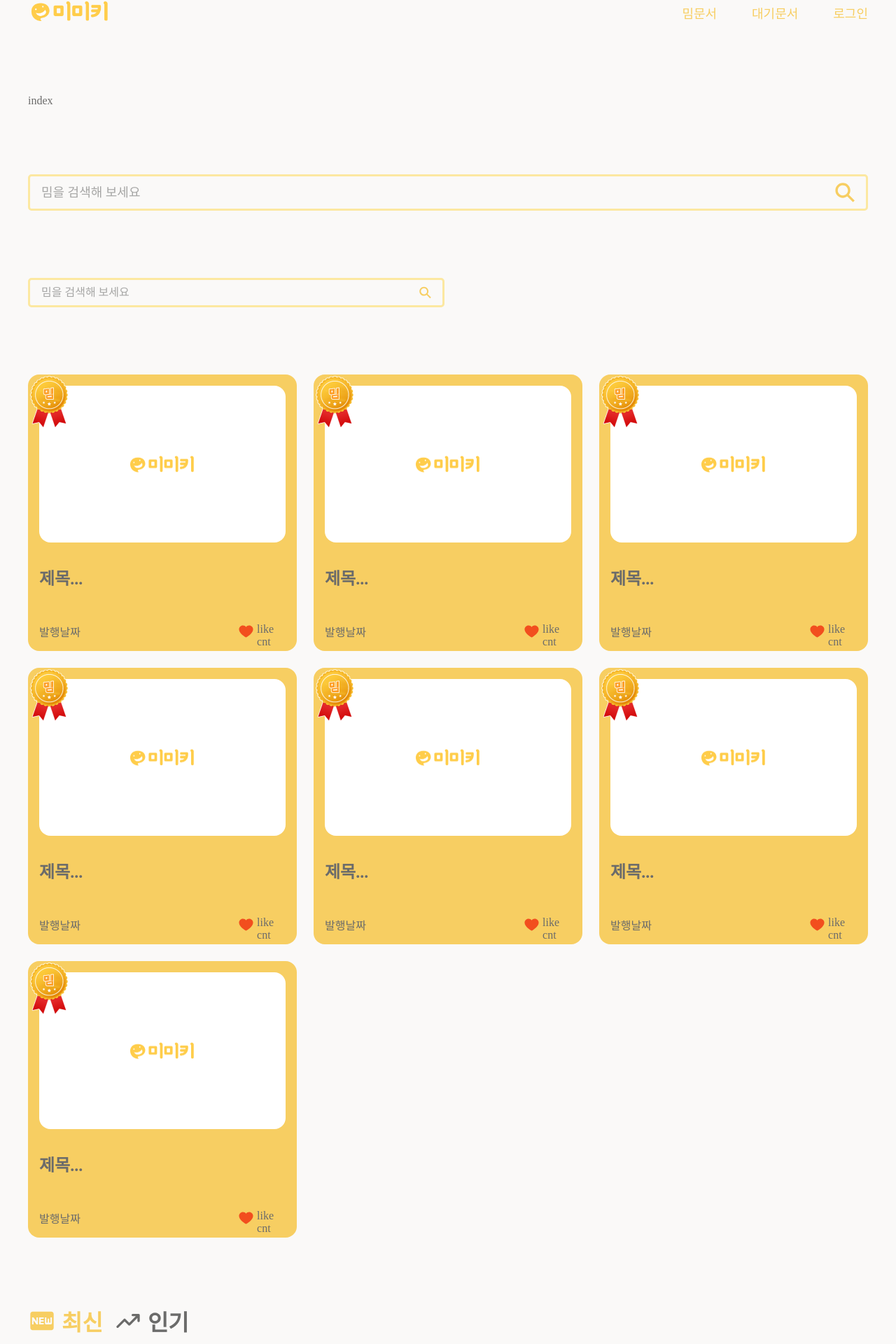
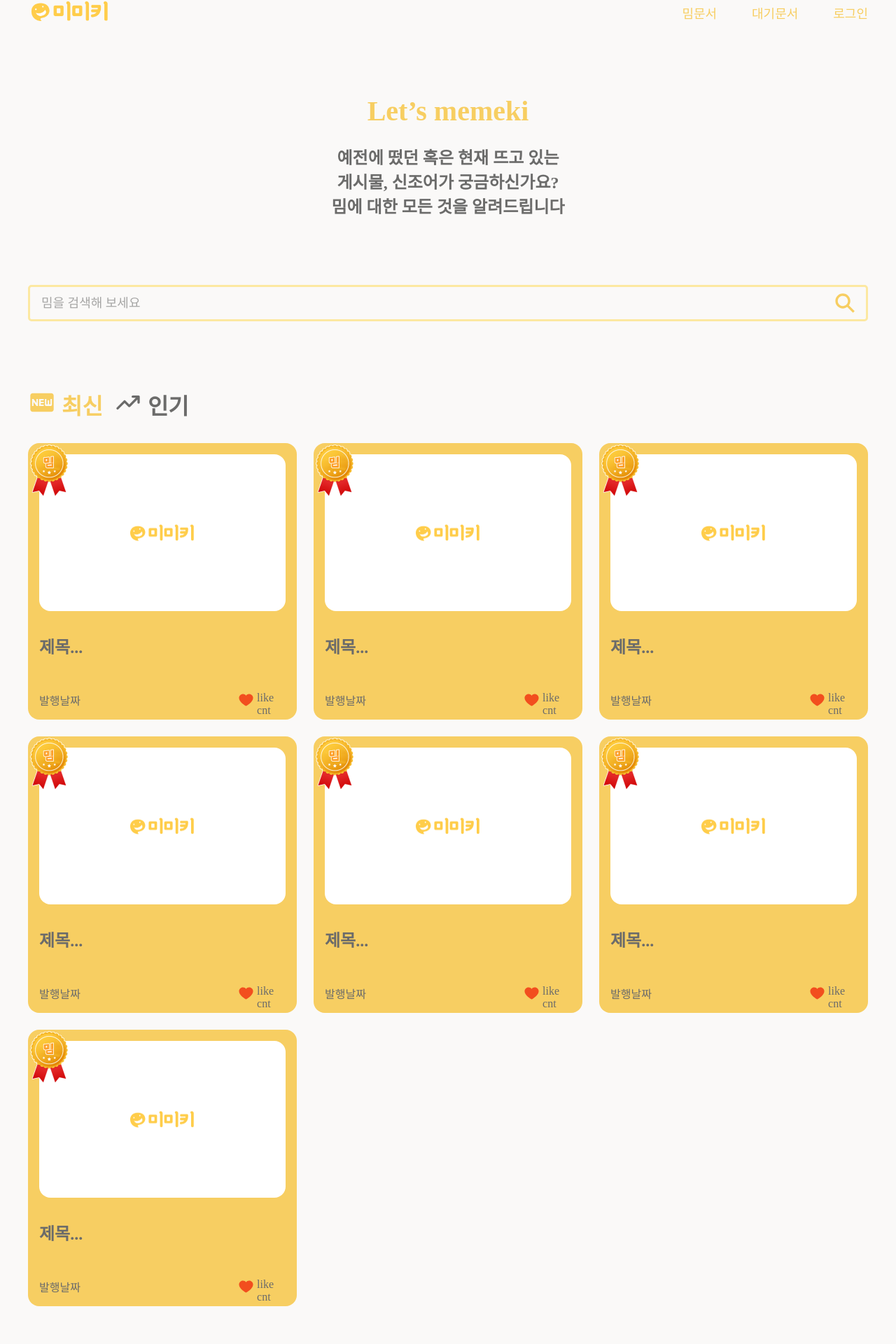
Before and after one commit to jungsungwook/memeki-front, a React (Create React App) app: page / in a window 1280 px wide. Shown: the part 25-1945 px from the top of the page at 70% size. Built offline with nearby package versions, Linux system fonts and the light colour scheme; a web font is replaced by a local one.

Commit message:
Feat - 밈문서 페이지 & 대기문서 페이지 UI (#1)

```diff
--- a/src/component/emotion/Component.tsx
+++ b/src/component/emotion/Component.tsx
@@ -20,7 +20,9 @@ import { ReactComponent as RecentIcon } from '../../assets/images/recent.svg';
 import { ReactComponent as PopularIcon } from '../../assets/images/popular.svg';
 import { ReactComponent as GlobalIcon } from '../../assets/images/global.svg';
 import { ReactComponent as YearIcon } from '../../assets/images/year.svg';
+import { ReactComponent as DocIcon } from '../../assets/images/pending.svg';
 import selectOptions from '../../json/selectOptions';
+import { SpaceContainer } from './GlobalStyle';
 
 export const SelectBox = ({
   type, // onClick,
@@ -255,24 +257,7 @@ export const MemeBoxList = ({ children }: ContainerType) => {
   );
 };
 
-// 가로 사이의 간격을 멀게 하는 컴포넌트
-export const SpaceBox = ({ children }: ContainerType) => {
-  return (
-    <div
-      css={css`
-        width: 100%;
-        display: flex;
-        flex-direction: row;
-        justify-content: space-between;
-        align-items: center;
-      `}
-    >
-      {children}
-    </div>
-  );
-};
-
-const SortButton = ({ type, isSelect, onClick }: SortButtonType) => {
+export const SortButton = ({ type, isSelect, onClick }: SortButtonType) => {
   const color = isSelect
     ? `${theme.palette.primary[500]}`
     : `${theme.palette.gray[500]}`;
@@ -290,16 +275,23 @@ const SortButton = ({ type, isSelect, onClick }: SortButtonType) => {
     case 'year':
       imgIcon = [<YearIcon fill={color} />, '년도별'];
       break;
+    case 'pendingDoc':
+      imgIcon = [<DocIcon fill={color} />, '대기 문서'];
+      break;
+    case 'defaultDoc':
+      imgIcon = [<DocIcon fill={color} />, '추천 문서'];
+      break;
     default: // do nothing;
       break;
   }
 
   return (
     <button
+      key={type}
       type="button"
       onClick={onClick}
       css={css`
-        cursor: pointer;
+        cursor: ${onClick ? 'pointer' : 'default'};
         ${theme.typography.header1};
         color: ${color};
         display: flex;
@@ -334,20 +326,18 @@ export const SortButtonList = ({ main }: SortButtonListType) => {
 
   const buttonList: SortButtonType[] = [
     {
-      id: main ? 'recent' : 'global',
       type: main ? 'recent' : 'global',
       isSelect: firstCategory,
       onClick: handleToggleButton1,
     },
     {
-      id: main ? 'popular' : 'year',
       type: main ? 'popular' : 'year',
       isSelect: secondCategory,
       onClick: handleToggleButton2,
     },
   ];
   return (
-    <SpaceBox>
+    <SpaceContainer>
       <div
         css={css`
           display: flex;
@@ -356,7 +346,7 @@ export const SortButtonList = ({ main }: SortButtonListType) => {
       >
         {buttonList.map((button) => (
           <SortButton
-            key={button.id}
+            key={button.type}
             type={button.type}
             isSelect={button.isSelect}
             onClick={button.onClick}
@@ -364,7 +354,7 @@ export const SortButtonList = ({ main }: SortButtonListType) => {
         ))}
       </div>
       {selectedOption !== 'recent' && <SelectBox type={selectedOption} />}
-    </SpaceBox>
+    </SpaceContainer>
   );
 };
 
@@ -391,6 +381,8 @@ export const ButtonBox = ({
     `,
   };
   const buttonStyle = css`
+    align-items: center;
+    justify-content: center;
     border-radius: ${type === 'square' ? 1.2 : 5}rem;
     background-color: ${type === 'verySmall'
       ? theme.palette.gray[200]
--- a/src/component/emotion/GlobalStyle.tsx
+++ b/src/component/emotion/GlobalStyle.tsx
@@ -26,6 +26,17 @@ export const Inner = ({ children }: ContainerType) => (
   >
     {children}
   </section>
+);
+
+export const Title = ({ children, style }: StyleContainerType) => (
+  <div
+    css={css`
+      ${theme.typography.title}
+      ${style}
+    `}
+  >
+    {children}
+  </div>
 );
 
 export const Header1 = ({ children, style }: StyleContainerType) => (
@@ -129,20 +140,21 @@ export const Section = ({ children, gap }: SectionType) => (
   </div>
 );
 
-// Section.defaultProps = {
-//   gap: 0,
-// };
-// export const Body5 = ({ children, style, onClick }: StyleContainerType) => (
-//   <div
-//     css={css`
-//       ${theme.typography.body1}
-//       ${style}
-//     `}
-//     onClick={onClick}
-//     onKeyDown={onClick}
-//     role="button"
-//     tabIndex={0}
-//   >
-//     {children}
-//   </div>
-// );
+// 가로 사이의 간격을 멀게 하는 컴포넌트
+export const SpaceContainer = ({ children }: ContainerType) => {
+  return (
+    <div
+      css={css`
+        width: 100%;
+        display: flex;
+        justify-content: space-between;
+        align-items: center;
+      `}
+    >
+      {children}
+    </div>
+  );
+};
+Section.defaultProps = {
+  gap: 0,
+};
--- a/src/component/main/index.tsx
+++ b/src/component/main/index.tsx
@@ -1,25 +1,41 @@
 import React from 'react';
-import { ReactComponent as Recent } from '../../assets/images/recent.svg';
+import { css } from '@emotion/react';
 import theme from '../../styles/theme';
-import Logo from '../../assets/images/logo.png';
-import YearIcon from '../../assets/images/year.svg';
 import {
   MemeBox,
   MemeBoxList,
   SearchBar,
   SortButtonList,
 } from '../emotion/component';
-import { Inner } from '../emotion/GlobalStyle';
+import { Header2, Inner, Section, Title } from '../emotion/GlobalStyle';
 import { Header } from '../emotion/Header';
 
 const index = () => {
   return (
     <Inner>
-      {/* <Header search /> */}
       <Header />
-      index
+      <Section gap="2.4">
+        <Title
+          style={css`
+            text-align: center;
+            color: ${theme.palette.primary[500]};
+          `}
+        >
+          Let’s memeki
+        </Title>
+        <Header2
+          style={css`
+            text-align: center;
+          `}
+        >
+          예전에 떴던 혹은 현재 뜨고 있는 <br />
+          게시물, 신조어가 궁금하신가요? <br />
+          밈에 대한 모든 것을 알려드립니다
+        </Header2>
+      </Section>
       <SearchBar large />
-      <SearchBar />
+      <Section gap="3.2">
+        <SortButtonList main />
         <MemeBoxList>
           <MemeBox />
           <MemeBox />
@@ -29,12 +45,7 @@ const index = () => {
           <MemeBox />
           <MemeBox />
         </MemeBoxList>
-      <SortButtonList main />
-      <SortButtonList />
-      <MemeBox />
-      <img src={YearIcon} alt="icon" />
-      <img src={Logo} alt="memeki" width={200} />
-      <Recent fill={`${theme.palette.primary[500]}`} height="200" />
+      </Section>
     </Inner>
   );
 };
--- a/src/component/main/memeDoc/MemeDoc.tsx
+++ b/src/component/main/memeDoc/MemeDoc.tsx
@@ -1,7 +1,27 @@
 import React from 'react';
+import { Inner, Section } from '../../emotion/GlobalStyle';
+import { MemeBox, MemeBoxList, SortButtonList } from '../../emotion/component';
+import { Header } from '../../emotion/Header';
 
 const MemeDoc = () => {
-  return <div>MemeDoc</div>;
+  return (
+    <Inner>
+      <Header search />
+      <Section gap="3.2">
+        <SortButtonList />
+        <MemeBoxList>
+          <MemeBox />
+          <MemeBox />
+          <MemeBox />
+          <MemeBox />
+          <MemeBox />
+          <MemeBox />
+          <MemeBox />
+          <MemeBox />
+        </MemeBoxList>
+      </Section>
+    </Inner>
+  );
 };
 
 export default MemeDoc;
--- a/src/component/main/pending/Pending.tsx
+++ b/src/component/main/pending/Pending.tsx
@@ -1,7 +1,27 @@
 import React from 'react';
+import { Inner, Section } from '../../emotion/GlobalStyle';
+import { MemeBox, MemeBoxList, SortButton } from '../../emotion/component';
+import { Header } from '../../emotion/Header';
 
 const Pending = () => {
-  return <div>Pending</div>;
+  return (
+    <Inner>
+      <Header search />
+      <Section gap="3.2">
+        <SortButton type="pendingDoc" />
+        <MemeBoxList>
+          <MemeBox />
+          <MemeBox />
+          <MemeBox />
+          <MemeBox />
+          <MemeBox />
+          <MemeBox />
+          <MemeBox />
+          <MemeBox />
+        </MemeBoxList>
+      </Section>
+    </Inner>
+  );
 };
 
 export default Pending;
--- a/src/styles/GlobalStyle.tsx
+++ b/src/styles/GlobalStyle.tsx
@@ -135,8 +135,6 @@ const GlobalStyle = () => {
         }
         button {
           display: flex;
-          align-items: center;
-          justify-content: center;
           outline: none;
           border: none;
           background: none;
```
Also changed, not shown: src/types/globalType.ts (+3 -4 lines), src/assets/images/new-box.svg (deleted). Lines whose indentation alone changed are shown as unchanged.
